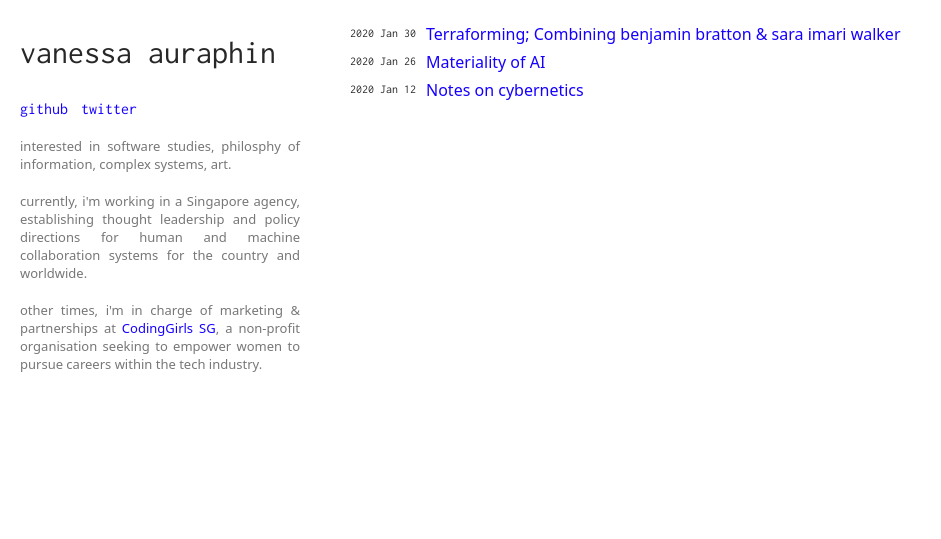
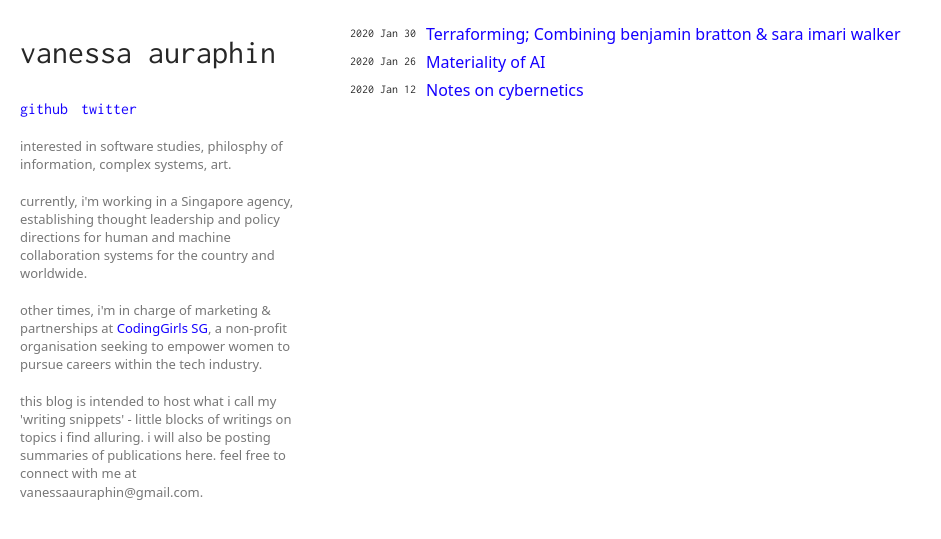
Before and after one commit to litepalette/litepalette.github.io, a Jekyll site: the page built from index.html, in a window 1280 px wide. Shown: the top 539 px of the page, without its empty margins (0-941 px from the left). Built offline with Jekyll 4.4.1, drawn with Linux system fonts in a browser that asks for light colours.

Commit message:
Update default.html

```diff
--- a/_layouts/default.html
+++ b/_layouts/default.html
@@ -45,10 +45,11 @@
                 </li>
                 {% endfor %}
             </ul>
-            <p class="bio" style ="text-align:justify">
+            <p class="bio">
                 interested in software studies, philosphy of information, complex systems, art.
                <br><br> currently, i'm working in a Singapore agency, establishing thought leadership and policy directions for human and machine collaboration systems for the country and worldwide.
                 <br><br> other times, i'm in charge of marketing & partnerships at <a href="http://codinggirls.sg"> CodingGirls SG</a>, a non-profit organisation seeking to empower women to pursue careers within the tech industry.
+                <br><br> this blog is intended to host what i call my 'writing snippets' - little blocks of writings on topics i find alluring. i will also be posting summaries of publications here. feel free to connect with me at vanessaauraphin@gmail.com.
             </p>
          <!--   <p class="rss">
                 <a href="/feed.xml">RSS Feed</a>
```
